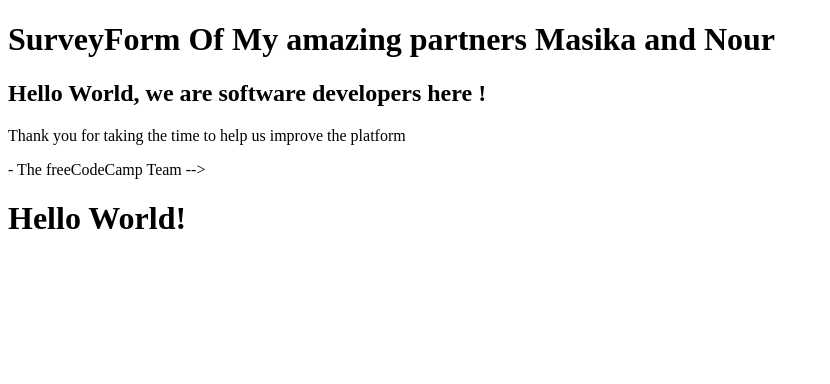
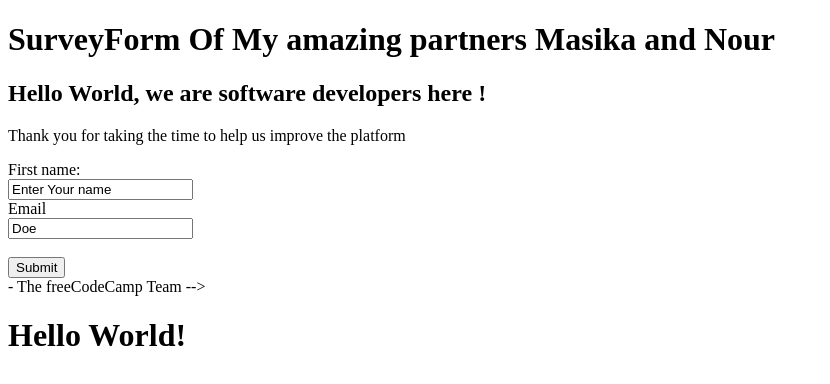
Before and after one commit to nourabdellaoui/SurveyForm, a plain HTML site: page fcc-test-suite-template-master/fcc-test-suite-template-master/index.html in a window 1280 px wide. Shown: the whole page, without its empty margins (0-830 px from the left). Drawn offline with nearby package versions, Linux system fonts and the light colour scheme; files that its build step writes are made by us from their sources.

Commit message:
Update index.html

```diff
--- a/fcc-test-suite-template-master/fcc-test-suite-template-master/index.html
+++ b/fcc-test-suite-template-master/fcc-test-suite-template-master/index.html
@@ -15,6 +15,13 @@
 
     <h2>Hello World, we are software developers here !</h1>
     <p>Thank you for taking the time to help us improve the platform</p>
+     <form action="here">
+      <label for="fname">First name:</label><br>
+      <input type="text" id="fname" name="fname" value="Enter Your name "><br>
+      <label for="lname">Email</label><br>
+      <input type="text" id="lname" name="lname" value="Doe"><br><br>
+      <input type="submit" value="Submit">
+    </form>
 
     <script src="js/index.js"></script>
   </body>
```
